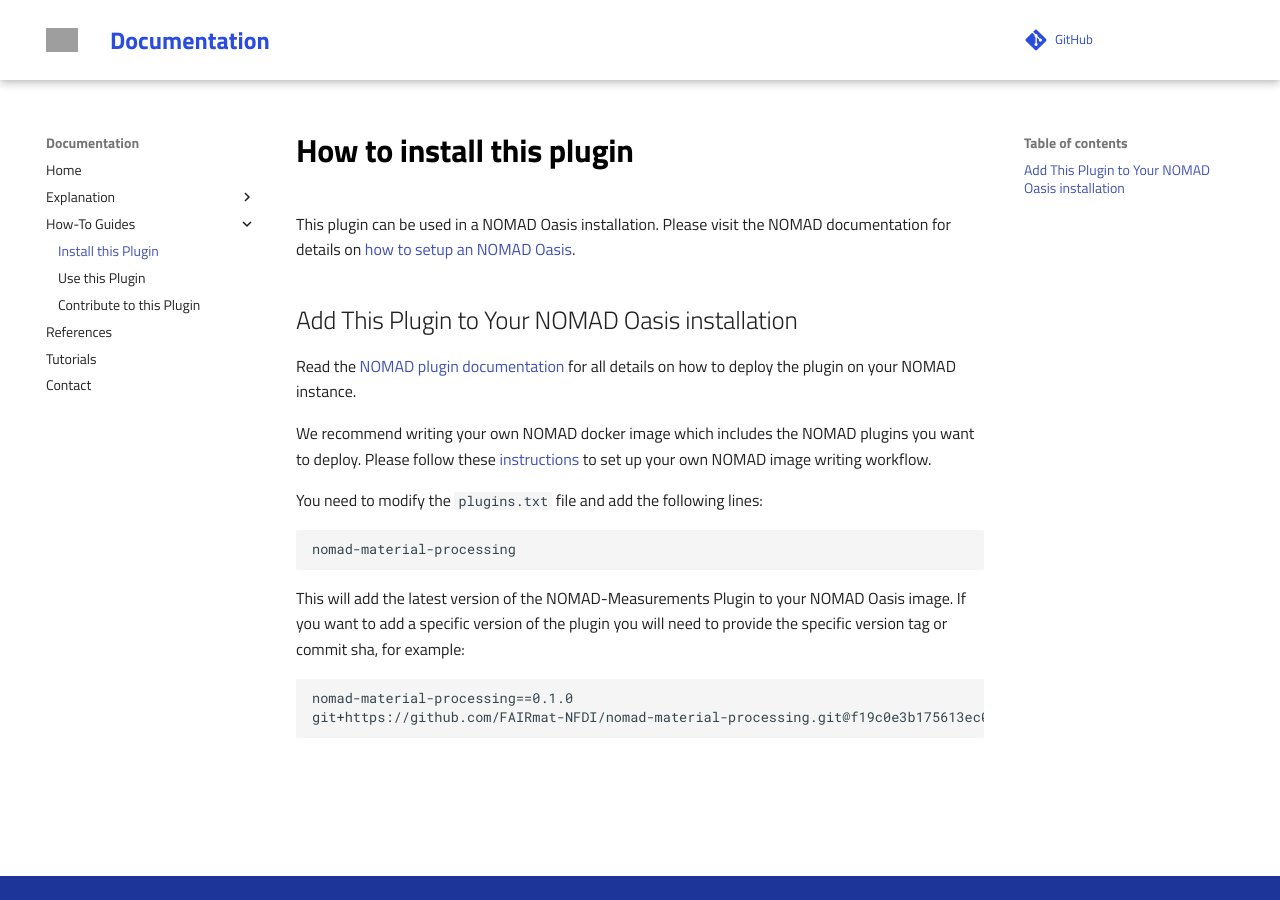
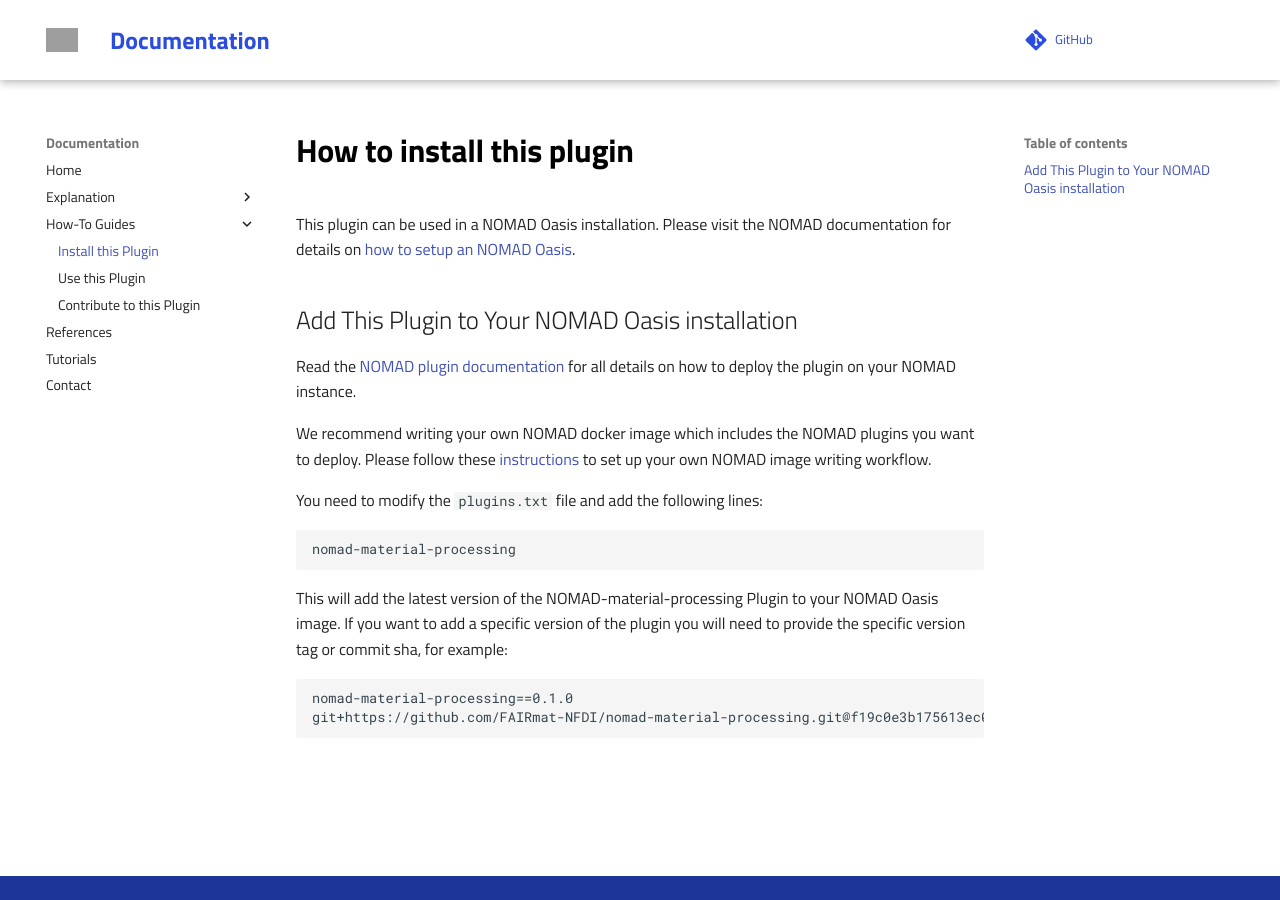
Before and after one commit to FAIRmat-NFDI/nomad-material-processing, an MkDocs documentation site: the page built from docs/how_to/install.md, in a window 1280 px wide. Built offline with MkDocs 1.6.1 and Material for MkDocs 9.7.7, drawn with Linux system fonts in a browser that asks for light colours; comment, search, counter and statistics services are not loaded; grey boxes are pictures that could not be loaded.

Commit message:
fix small errors in install.md

````diff
--- a/docs/how_to/install.md
+++ b/docs/how_to/install.md
@@ -16,7 +16,7 @@
 nomad-material-processing
 ```
 
-This will add the latest version of the NOMAD-Measurements Plugin to your NOMAD Oasis image.
+This will add the latest version of the NOMAD-material-processing Plugin to your NOMAD Oasis image.
 If you want to add a specific version of the plugin you will need to provide the specific version tag or commit sha, for example:
 
 ```
````
